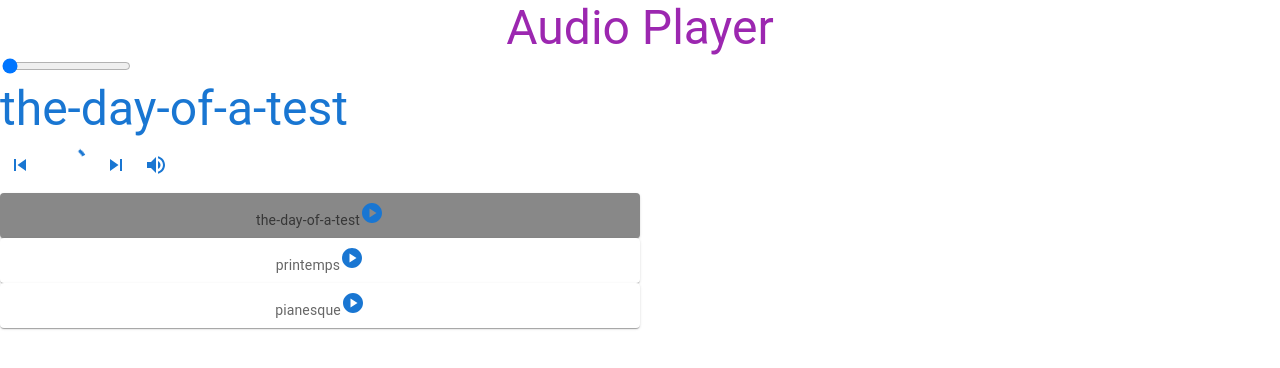
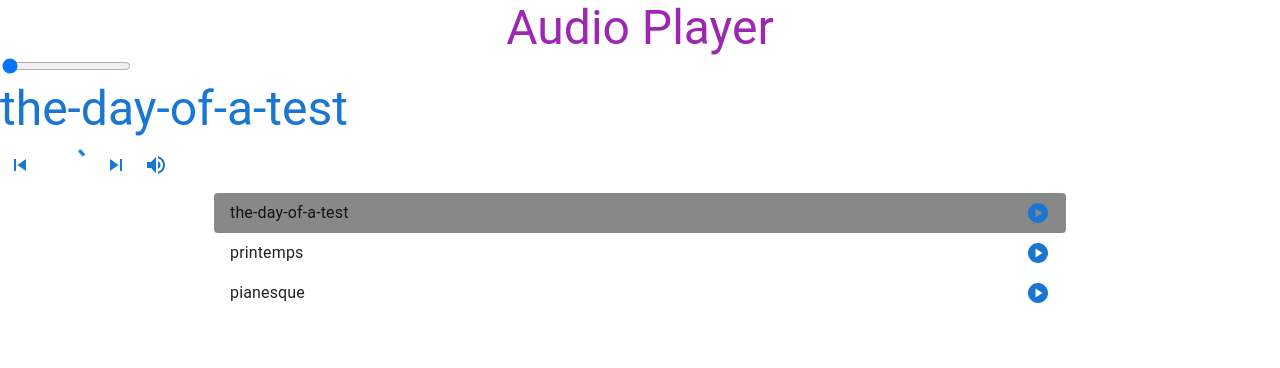
Before and after one commit to hmetkel-ontic/react-without-cra, a React app: page / in a window 1280 px wide. Shown: the top 368 px of the page. Built offline with nearby package versions, Linux system fonts and the light colour scheme.

Commit message:
seperate AudioList component created

```diff
--- a/src/App.tsx
+++ b/src/App.tsx
@@ -1,9 +1,9 @@
-import React, { useState, useRef } from "react";
+import React from "react";
 
-import { Stack, CssBaseline, Paper } from "@mui/material";
-import { PlayCircle, PauseCircle } from "@mui/icons-material";
+import CssBaseline from "@mui/material/CssBaseline";
 
 import AudioPlayer from "./Components/AudioPlayer";
+import AudioList from "./Components/AudioList";
 
 import "./App.css";
 
@@ -28,23 +28,14 @@ const audios = [
   },
 ];
 
-import { styled } from "@mui/material/styles";
+const App = () => {
+  const [currentAudioIndex, setCurrentAudioIndex] = React.useState<number>(0); // remember to update this to -1 later
+  const [isPlaying, setIsPlaying] = React.useState<boolean>(false);
+  const audioRef = React.useRef<HTMLAudioElement | null>(null);
 
-const Item = styled(Paper)(({ theme }) => ({
-  backgroundColor: theme.palette.mode === "dark" ? "#1A2027" : "#fff",
-  ...theme.typography.body2,
-  padding: theme.spacing(1),
-  textAlign: "center",
-  color: theme.palette.text.secondary,
-}));
-
-const App = () => {
-  const [currentAudioIndex, setCurrentAudioIndex] = useState<number>(0); // remember to update this to -1 later
-  const [isPlaying, setIsPlaying] = useState<boolean>(false);
-  const audioRef = useRef<HTMLAudioElement | null>(null);
-
-
-  const controlPlayPauseRef = useRef<{ toggle: () => void }>({toggle: () => {}});
+  const controlPlayPauseRef = React.useRef<{ toggle: () => void }>({
+    toggle: () => {},
+  });
 
   return (
     <>
@@ -61,17 +52,29 @@ const App = () => {
         controlPlayPauseRef={controlPlayPauseRef}
       />
 
-      <Stack
+      <AudioList
+        audios={audios}
+        currentAudioIndex={currentAudioIndex}
+        setCurrentAudioIndex={setCurrentAudioIndex}
+        isPlaying={isPlaying}
+        controlPlayPauseRef={controlPlayPauseRef}
+      />
+
+      {/* <Stack
         sx={{
           width: "50%",
         }}
       >
         {audios.map((audio, index) => {
           return (
-            <Item
+            <Box
               key={index}
               sx={{
+                display: "flex",
                 backgroundColor: index === currentAudioIndex ? "#888" : "",
+                borderRadius: 1,
+                py: 1, px:2,
+                justifyContent:"space-between"
               }}
               onClick={() => setCurrentAudioIndex(index)}
             >
@@ -87,10 +90,10 @@ const App = () => {
                   onClick={() => controlPlayPauseRef.current?.toggle()}
                 />
               )}
-            </Item>
+            </Box>
           );
         })}
-      </Stack>
+      </Stack> */}
     </>
   );
 };
--- /dev/null
+++ b/src/Components/AudioList.tsx
@@ -0,0 +1,56 @@
+import React from "react";
+
+import { PauseCircle, PlayCircle } from "@mui/icons-material";
+import { Container, Box } from "@mui/material";
+
+interface AudioListProps {
+  audios: { src: string; title: string }[];
+  currentAudioIndex: number;
+  isPlaying: boolean;
+  setCurrentAudioIndex: React.Dispatch<React.SetStateAction<number>>;
+  controlPlayPauseRef: React.MutableRefObject<{
+    toggle: () => void;
+  }>;
+}
+
+export default function AudioList({
+  audios,
+  currentAudioIndex,
+  isPlaying,
+  setCurrentAudioIndex,
+  controlPlayPauseRef,
+}: AudioListProps) {
+  return (
+    <Container maxWidth={"md"}>
+      {audios.map((audio, index) => {
+        return (
+          <Box
+            key={index}
+            sx={{
+              display: "flex",
+              backgroundColor: index === currentAudioIndex ? "#888" : "",
+              borderRadius: 1,
+              py: 1,
+              px: 2,
+              justifyContent: "space-between",
+            }}
+            onClick={() => setCurrentAudioIndex(index)}
+          >
+            {audio.title}
+            {index === currentAudioIndex && isPlaying ? (
+              <PauseCircle
+                color="primary"
+                onClick={() => controlPlayPauseRef.current?.toggle()}
+              />
+            ) : (
+              <PlayCircle
+                color="primary"
+                onClick={() => controlPlayPauseRef.current?.toggle()}
+              />
+            )}
+          </Box>
+        );
+      })}
+    </Container>
+  );
+}
--- a/src/Components/AudioPlayer.tsx
+++ b/src/Components/AudioPlayer.tsx
@@ -1,4 +1,4 @@
-import React, { useRef, useState, useEffect, forwardRef } from "react";
+import React from "react";
 
 import { Typography, IconButton, CircularProgress } from "@mui/material";
 
@@ -40,16 +40,16 @@ const AudioPlayer = ({
   audioRef,
   controlPlayPauseRef,
 }: AudioPlayerProps) => {
-  const [isReady, setIsReady] = useState<boolean>(false);
-  const [volume, setVolume] = useState<number>(0.2);
+  const [isReady, setIsReady] = React.useState<boolean>(false);
+  const [volume, setVolume] = React.useState<number>(0.2);
 
-  const [duration, setDuration] = useState<number>(0);
-  const [currrentProgress, setCurrrentProgress] = useState(0);
-  const [buffered, setBuffered] = useState(0);
+  const [duration, setDuration] = React.useState<number>(0);
+  const [currrentProgress, setCurrrentProgress] = React.useState(0);
+  const [buffered, setBuffered] = React.useState(0);
 
-  const prevVolume = useRef<number>(volume);
+  const prevVolume = React.useRef<number>(volume);
 
-  useEffect(() => {
+  React.useEffect(() => {
     if (!audioRef.current || currentAudioIndex == -1) return;
     audioRef.current?.pause();
     setIsPlaying(false);
```
